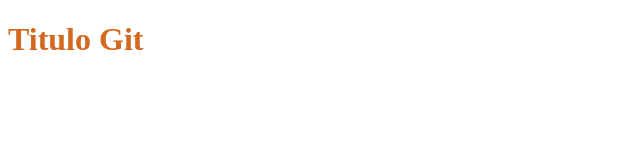
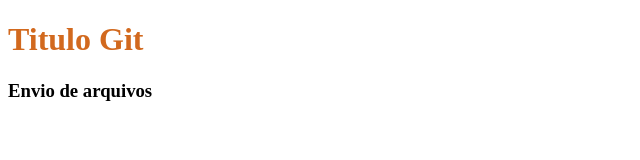
Before and after one commit to pauloborgesgh/GitAdaTech, a plain HTML site: page index.html in a window 1280 px wide. Shown: the whole page, without its empty margins (0-640 px from the left). Drawn offline with Linux system fonts and the light colour scheme.

Commit message:
gitflow-hotfix-stash: add_bar

```diff
--- a/index.html
+++ b/index.html
@@ -17,7 +17,7 @@
         <h1 style="color: chocolate;">
             Titulo Git
         </h1>
-
+        <h3>Envio de arquivos</h3>
     </main>
     <section class="setC">
 
```
Also changed, not shown: js.js (added).
